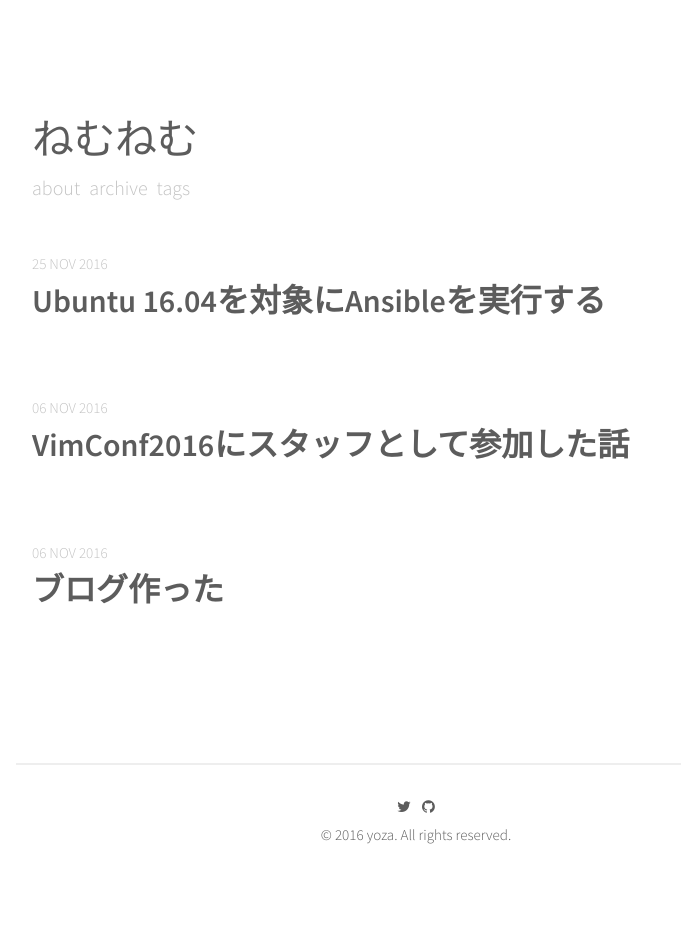
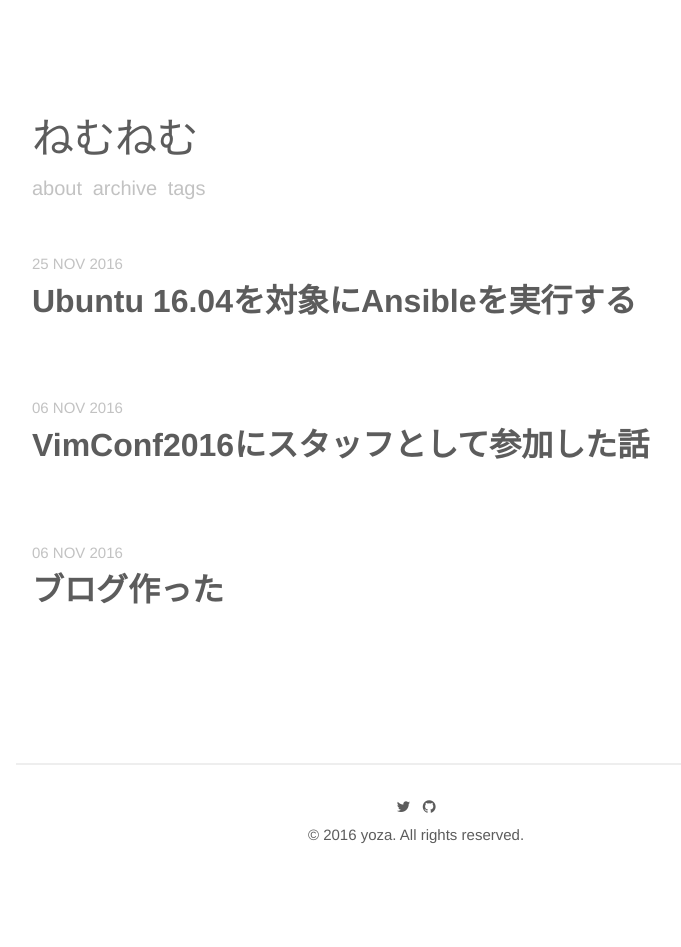
Before and after one commit to y0za/y0za.github.io, a Jekyll site: the page built from index.html, in a window 1280 px wide. Shown: the whole page, without its empty margins (224-905 px from the left). Built offline with Jekyll 4.4.1, drawn with Linux system fonts in a browser that asks for light colours; nearby versions of some CDN libraries; the list of posts is cut into pages by our own code.

Commit message:
Change base-font

```diff
--- a/_sass/_variables.scss
+++ b/_sass/_variables.scss
@@ -5,7 +5,7 @@
   -------------- */
 @import 'https://fonts.googleapis.com/css?family=Source+Sans+Pro:300,300i,600';
 
-$base-font: "Source Sans Pro", Helvetica, Arial, sans-serif;
+$base-font: Helvetica Neue, Helvetica, Arial, Hiragino Kaku Gothic Pro, Meiryo, MS PGothic, sans-serif;
 $code-font: Menlo, Monaco, monospace;
 $code-gist-font: Menlo, Monaco, "Courier New", monospace !important;
 
```
